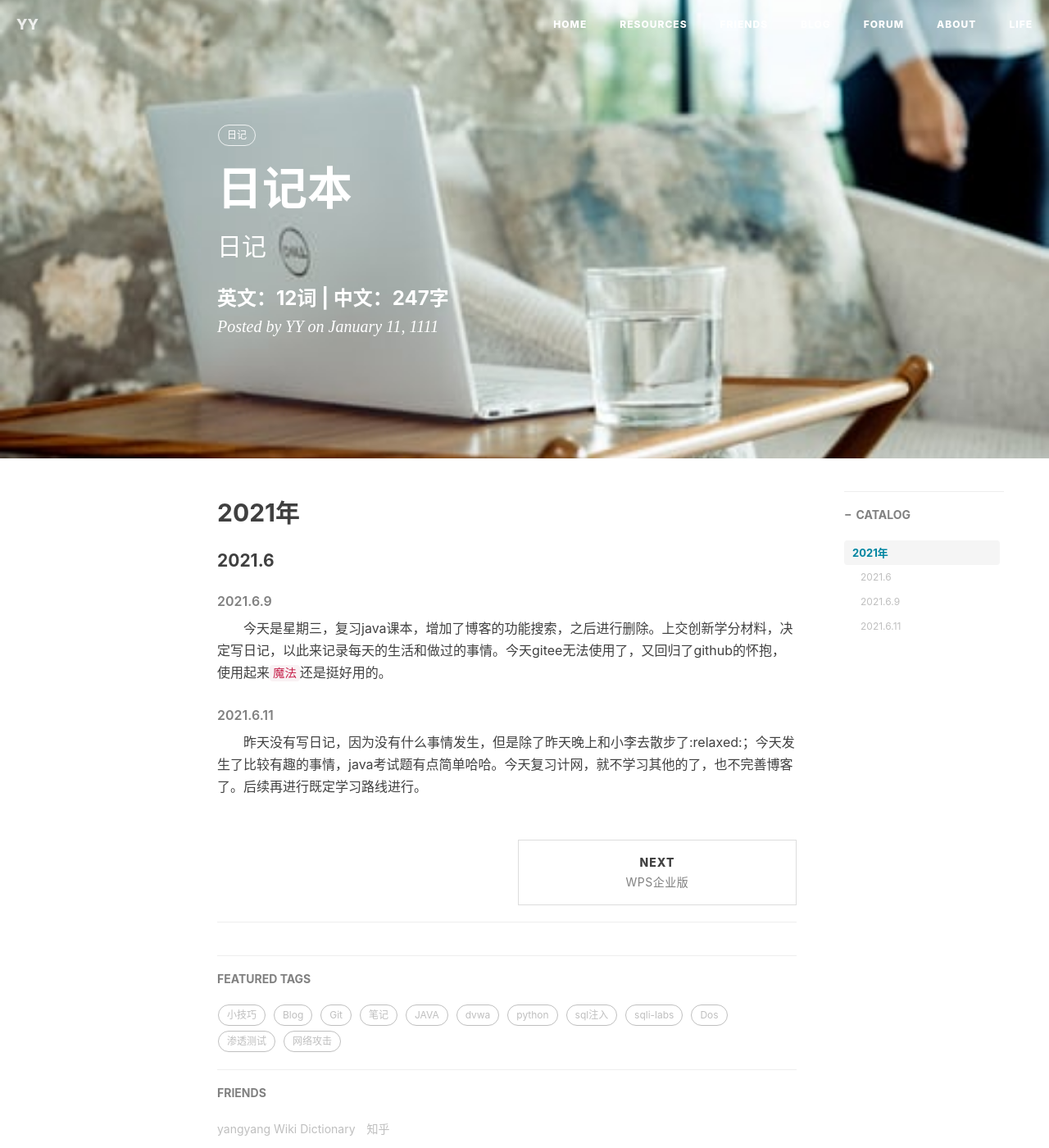
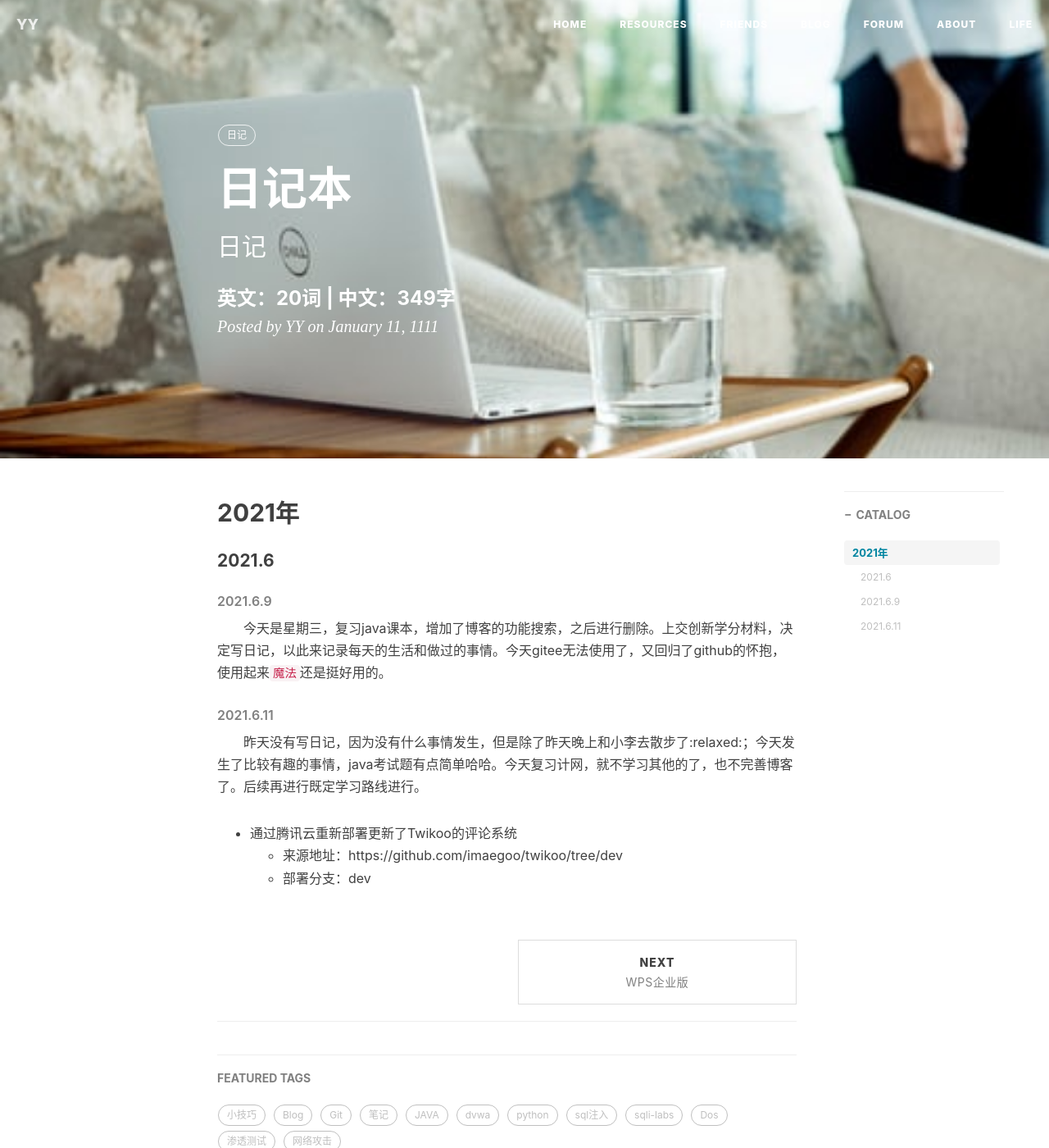
Before and after one commit to yangyang-linux/yangyang-linux.github.io, a Jekyll site: the page built from _posts/1111-11-11-日记本.md, in a window 1280 px wide and 1400 px high. Shown: the whole window at 82% size. Built offline with Jekyll 4.4.1, drawn with Linux system fonts in a browser that asks for light colours; nearby versions of some CDN libraries; comment, search, counter and statistics services are not loaded.

Commit message:
Update 1111-11-11-日记本.md

```diff
--- a/_posts/1111-11-11-日记本.md
+++ b/_posts/1111-11-11-日记本.md
@@ -16,3 +16,6 @@ tags:
 &emsp;&emsp;今天是星期三，复习java课本，增加了博客的功能搜索，之后进行删除。上交创新学分材料，决定写日记，以此来记录每天的生活和做过的事情。今天gitee无法使用了，又回归了github的怀抱，使用起来`魔法`还是挺好用的。
 ###### 2021.6.11
 &emsp;&emsp;昨天没有写日记，因为没有什么事情发生，但是除了昨天晚上和小李去散步了:relaxed:；今天发生了比较有趣的事情，java考试题有点简单哈哈。今天复习计网，就不学习其他的了，也不完善博客了。后续再进行既定学习路线进行。
+- 通过腾讯云重新部署更新了Twikoo的评论系统
+  - 来源地址：https://github.com/imaegoo/twikoo/tree/dev
+  - 部署分支：dev
```
